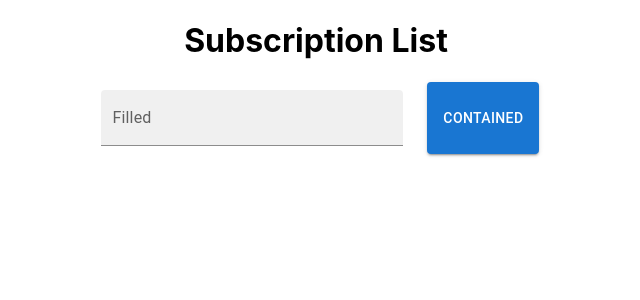
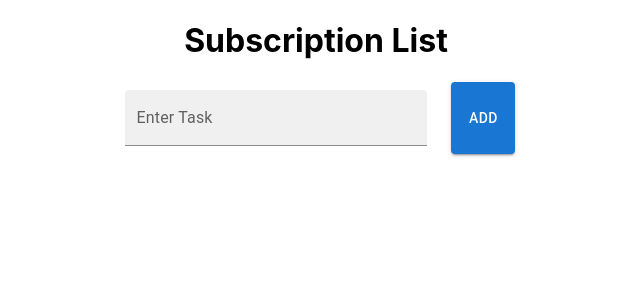
Before and after one commit to Zaris47/subscription-tracker, a React (Create React App) app: page / in a window 1280 px wide. Shown: the top 300 px of the page, without its empty margins (324-964 px from the left). Built offline with nearby package versions, Linux system fonts and the light colour scheme.

Commit message:
Random changes

```diff
--- a/src/App.js
+++ b/src/App.js
@@ -1,11 +1,11 @@
 import "./App.css";
-import EnterTask from "./components/EnterTask";
+import EnterSub from "./components/EnterSub";
 
 function App() {
   return (
     <div className="App">
       <h1>Subscription List</h1>
-      <EnterTask/>
+      <EnterSub/>
 
     </div>
   );
--- a/src/components/EnterTask.jsx
+++ b/src/components/EnterSub.jsx
@@ -4,8 +4,14 @@ import TextField from "@mui/material/TextField";
 import Button from "@mui/material/Button";
 import Stack from "@mui/material/Stack";
 
-const EnterTask = () => {
+const EnterSub = () => {
+
+  const onClick = () =>{
+    console.log("Click registered")
+  }
   return (
+
+
     <div className="Enter-Task">
 
     <Stack direction="row" spacing={2} justifyContent="center">
@@ -17,12 +23,12 @@ const EnterTask = () => {
       noValidate
       autoComplete="off"
     >
-      <TextField id="filled-basic" label="Filled" variant="filled" />
+      <TextField id="filled-basic" label="Enter Task" variant="filled" />
     </Box>
-      <Button variant="contained">Contained</Button>
+      <Button variant="contained" onClick={onClick}>Add</Button>
     </Stack>
   </div>
   )
 }
 
-export default EnterTask
+export default EnterSub
```
Also changed, not shown: src/components/Subscriptions.jsx (added, +30 -0 lines), src/components/Task.jsx (added, +12 -0 lines).
